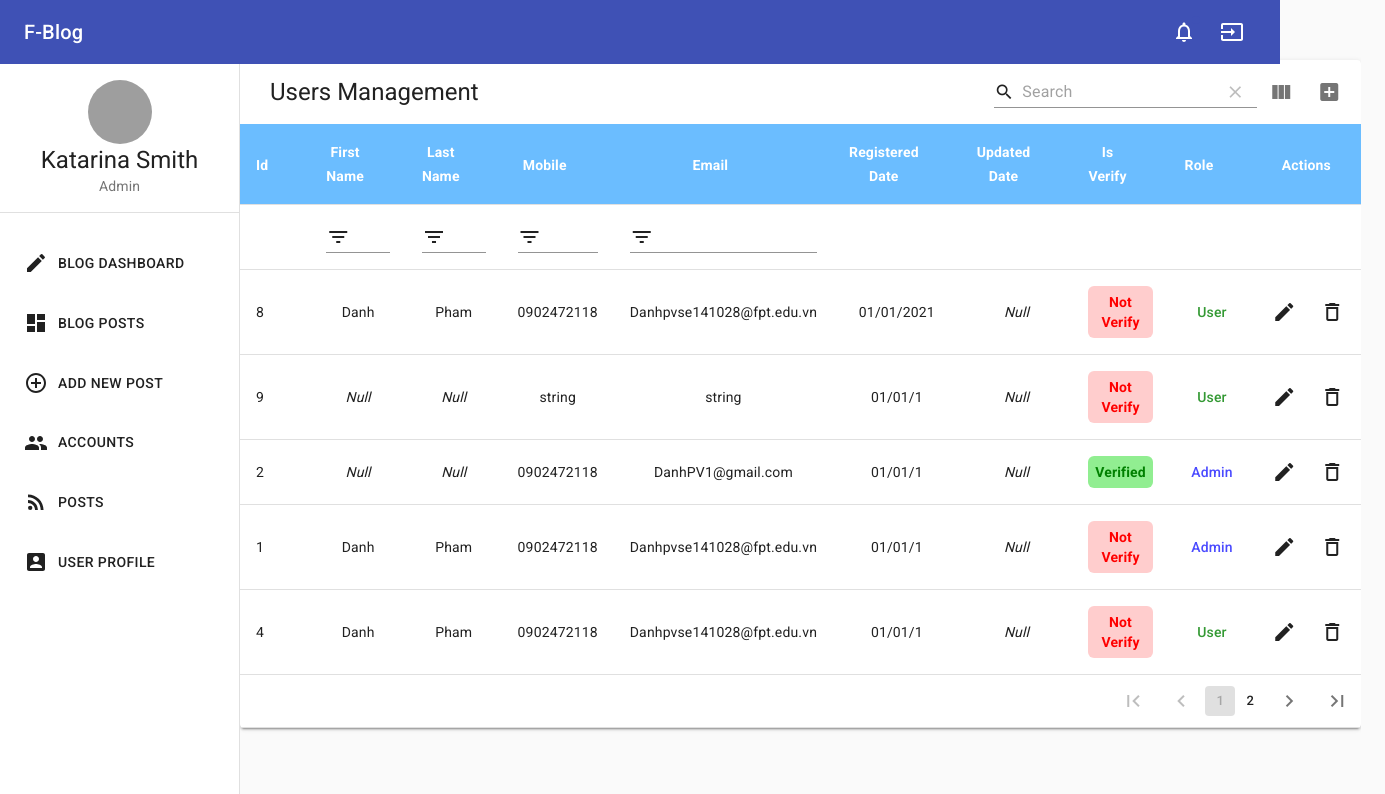
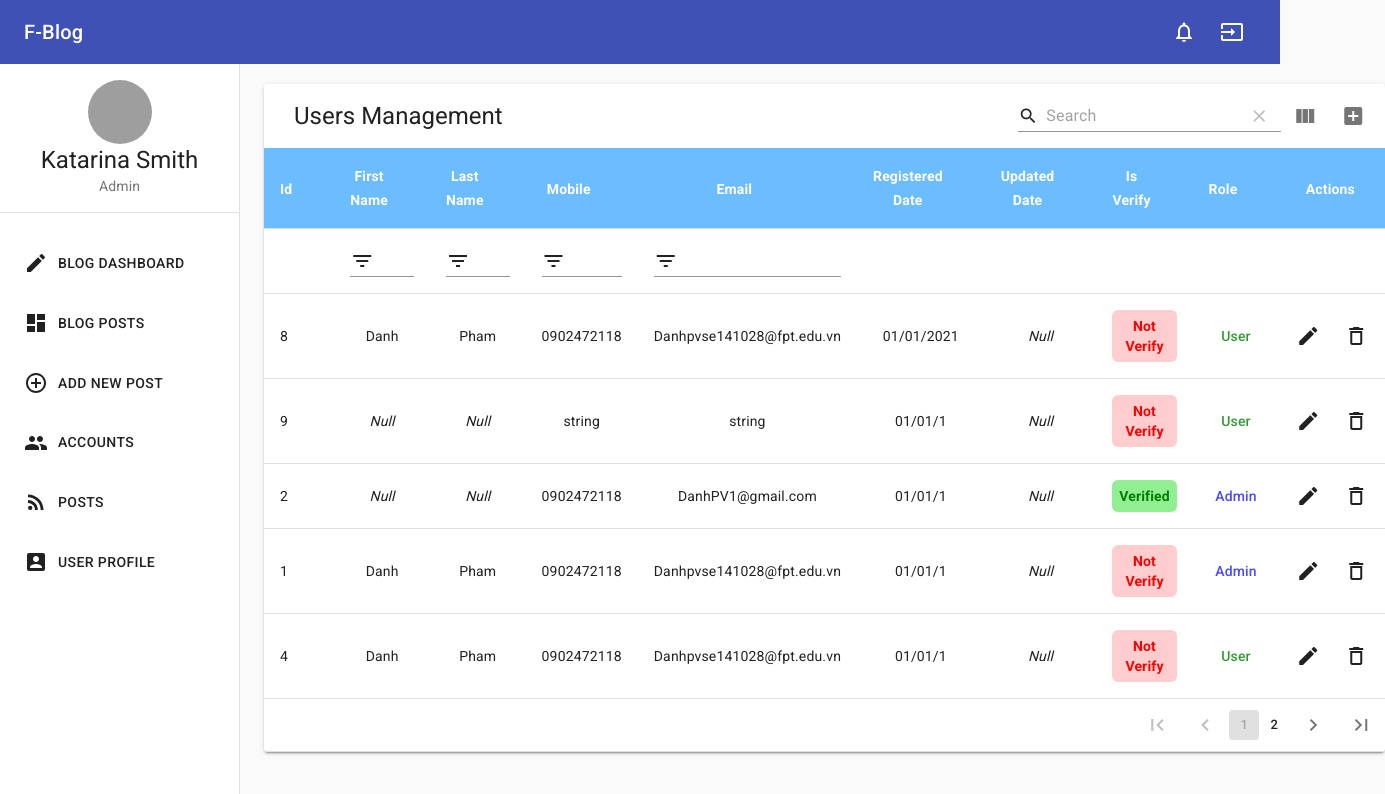
Before and after one commit to binhtt13122000/Blog_Fake_FE, a React app: page / in a window 1280 px wide. Shown: the top 794 px of the page, 1385 px wide, since content can reach past the window. Built offline with nearby package versions, Linux system fonts and the light colour scheme; grey boxes are pictures that could not be loaded.

Commit message:
[DanhPV] fix layout

```diff
--- a/src/containers/Admin/ManageUser.tsx
+++ b/src/containers/Admin/ManageUser.tsx
@@ -3,13 +3,14 @@ import React from "react";
 import MaterialTable from "material-table";
 
 import DashBoardMain from "../../components/DashBoardMain";
-import { createStyles, CssBaseline, makeStyles, Typography } from "@material-ui/core";
+import { createStyles, CssBaseline, makeStyles, Theme, Typography } from "@material-ui/core";
 
 const heightNavBar = 60;
-const useStyles = makeStyles(() =>
+const useStyles = makeStyles((theme: Theme) =>
     createStyles({
         root: {
             display: "flex",
+            margin: theme.spacing(3),
         },
         table: {
             marginTop: heightNavBar,
```
